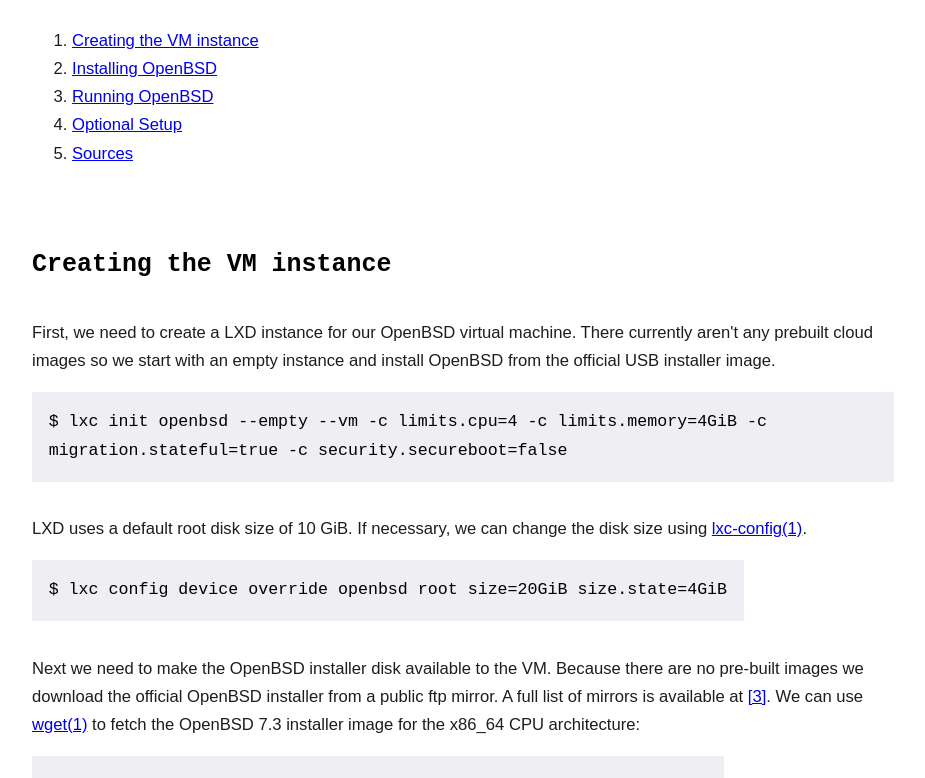
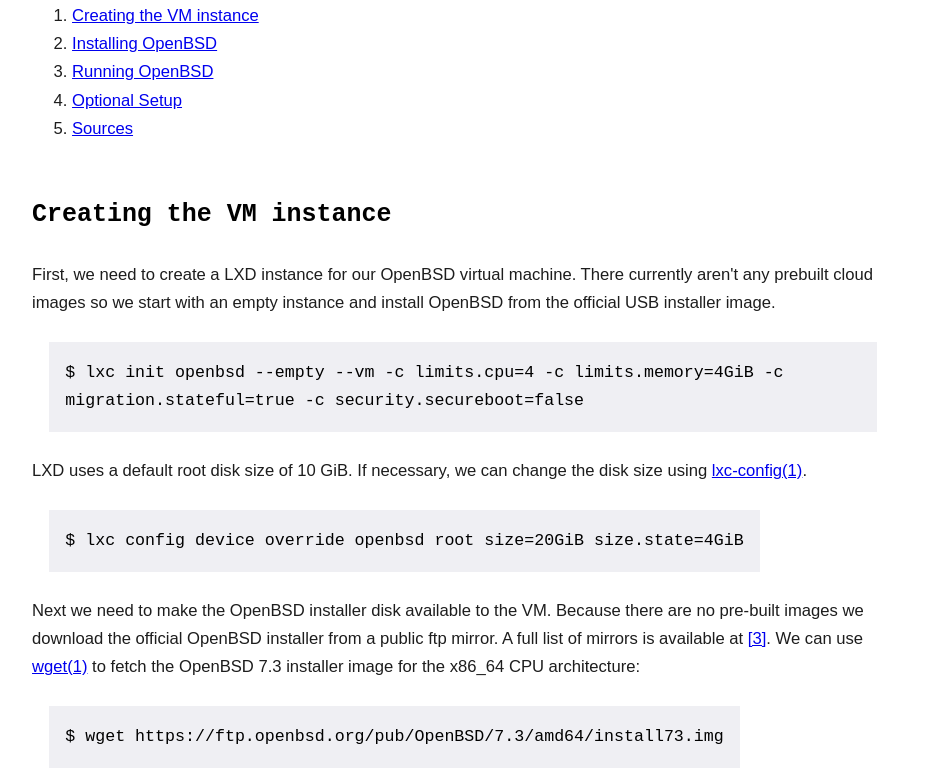
Before and after one commit to tobhe/tobhe.de, a plain HTML site: page stuff/lxd-openbsd.html in a window 1280 px wide. Shown: the part 346-1124 px from the top of the page, without its empty margins (177-1102 px from the left). Drawn offline with Linux system fonts and the light colour scheme.

Commit message:
Adjust margins

```diff
--- a/stuff/style.css
+++ b/stuff/style.css
@@ -8,18 +8,20 @@ html {
 }
 
 h1,h2,h3,h4,h5,h6 {
-  margin: 3em 0 1em;
+  margin: 2em 0 1em;
 }
 
 p,ul,ol {
-  margin-top: 2em;
-  margin-bottom: 1em;
+  margin-top: 1.5em;
+  margin-bottom: 1.5em;
   color: #1d1d1d;
   font-family: sans-serif;
 }
 
 img {
   display: block;
+  margin-top: 1em;
+  margin-bottom: 1em;
   margin-left: auto;
   margin-right: auto;
 }
@@ -27,6 +29,8 @@ img {
 pre {
   background: #efeff3;
   padding: 1em;
+  margin-left: 1em;
+  margin-right: 1em;
   white-space: pre-wrap;
   width: fit-content;
 }
```
